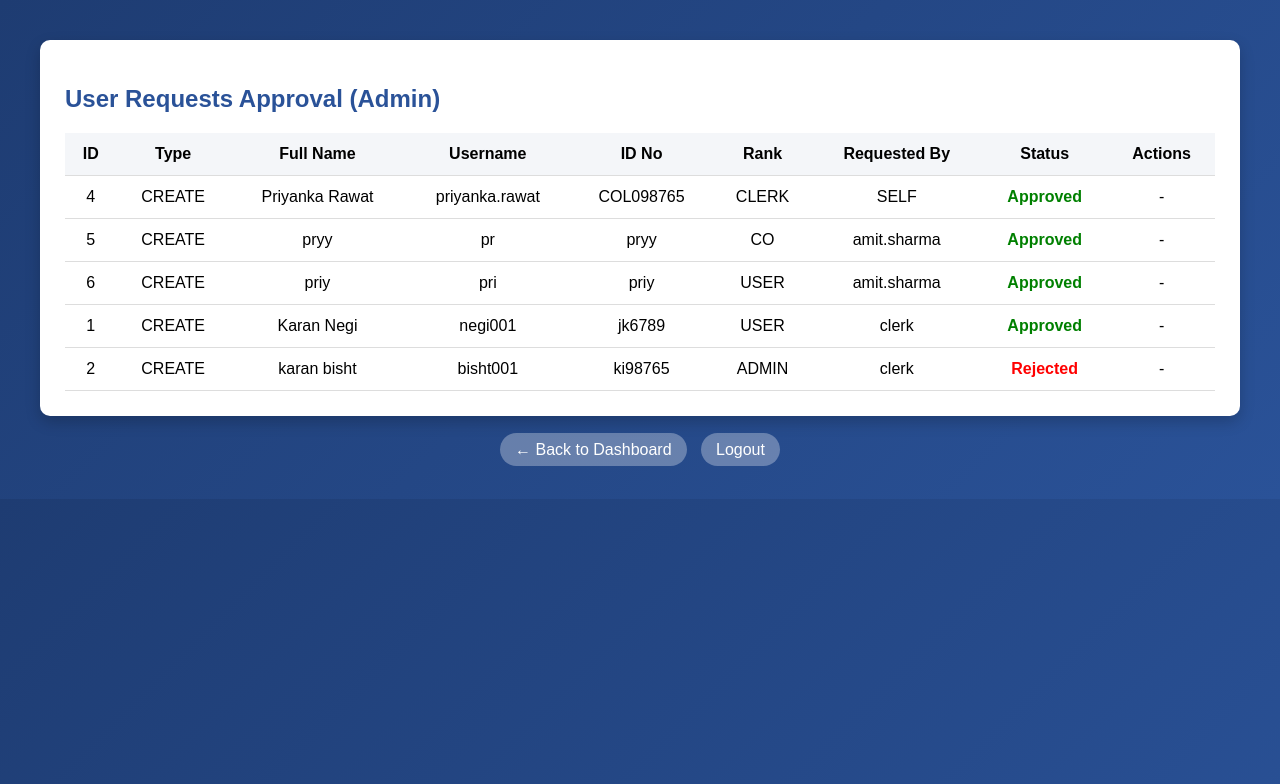
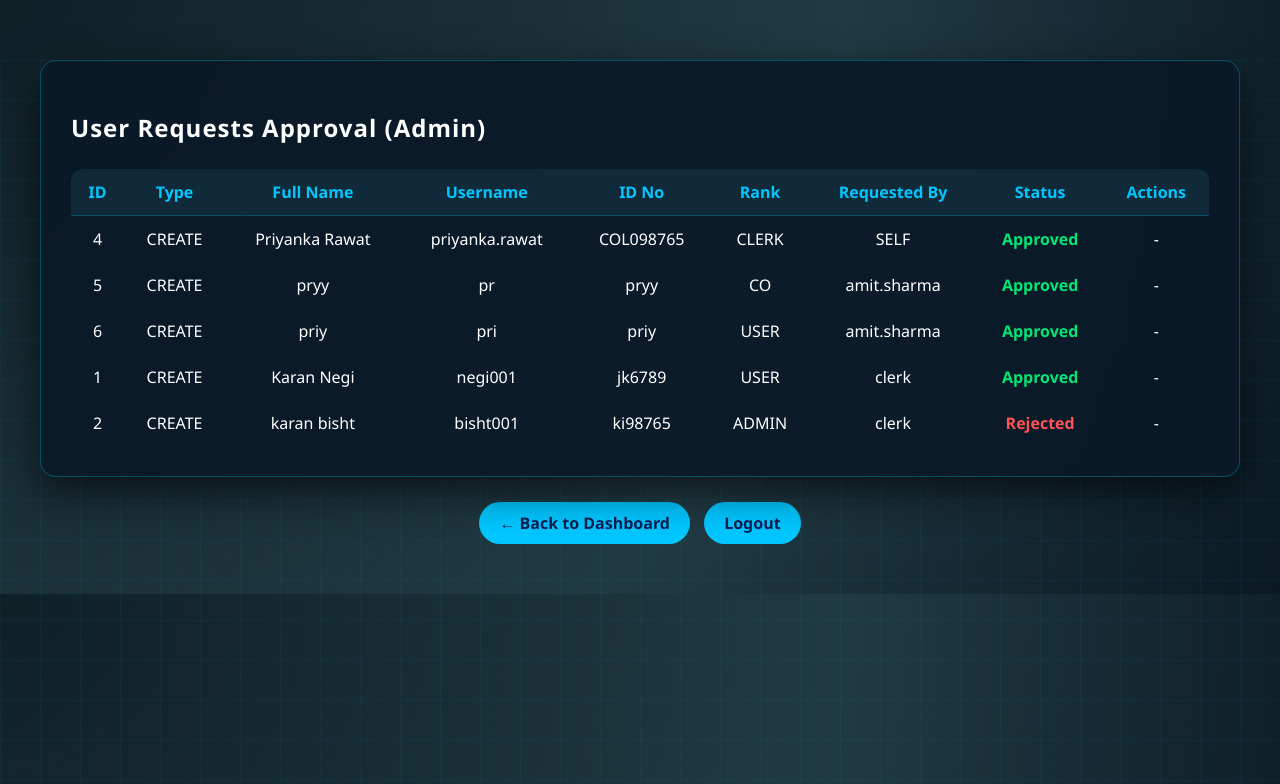
Before and after one commit to priyankahub/IT_ASSET_MANAGEMENT, a PHP site: page /admin/approve_user_requests.php in a window 1280 px wide. Shown: the top 784 px of the page. Run offline with PHP 8.4, Linux system fonts and the light colour scheme; a user stored in the database is signed in; data comes from the database, SQL or seed files in the repository.

Commit message:
approve user requester admin

```diff
--- a/admin/approve_user_requests.php
+++ b/admin/approve_user_requests.php
@@ -115,78 +115,200 @@ $requests = mysqli_query($conn,"
 <title>User Requests Approval</title>
 
 <style>
+
+/* ================= BODY ================= */
 body{
     margin:0;
-    font-family:Arial,sans-serif;
-    background:linear-gradient(135deg,#1e3c72,#2a5298);
+    font-family:'Segoe UI',sans-serif;
+    background:
+        radial-gradient(circle at top left,#0f2027,#203a43 60%,#0a1923);
+    color:#fff;
 }
+
+/* Tech Grid */
+body::before{
+    content:"";
+    position:fixed;
+    width:100%;
+    height:100%;
+    background-image:
+        linear-gradient(rgba(0,198,255,0.05) 1px, transparent 1px),
+        linear-gradient(90deg, rgba(0,198,255,0.05) 1px, transparent 1px);
+    background-size:40px 40px;
+    pointer-events:none;
+}
+
+/* ================= CONTAINER ================= */
 .container{
     width:95%;
     max-width:1200px;
-    margin:40px auto;
+    margin:60px auto;
 }
+
+/* ================= CARD ================= */
 .card{
-    background:#fff;
-    padding:25px;
-    border-radius:10px;
-    box-shadow:0 6px 15px rgba(0,0,0,.2);
+    background:rgba(10,25,40,0.9);
+    padding:30px;
+    border-radius:16px;
+    box-shadow:0 15px 40px rgba(0,0,0,0.6);
+    border:1px solid rgba(0,198,255,0.3);
+    backdrop-filter:blur(8px);
+    transition:0.3s;
 }
+
+.card:hover{
+    box-shadow:0 20px 50px rgba(0,0,0,0.8);
+}
+
+/* ================= TITLE ================= */
 h2{
-    color:#2a5298;
+    color:#ffffff;
+    letter-spacing:1px;
 }
+
+/* ================= TABLE ================= */
 table{
     width:100%;
     border-collapse:collapse;
-    margin-top:20px;
+    margin-top:25px;
+    overflow:hidden;
+    border-radius:12px;
 }
+
 th,td{
     padding:12px;
-    border-bottom:1px solid #ddd;
     text-align:center;
 }
+
 th{
-    background:#f4f6f9;
+    background:#102a3a;
+    color:#00c6ff;
+    font-weight:600;
+    border-bottom:1px solid rgba(0,198,255,0.3);
 }
-.status-pending{color:#ff9800;font-weight:bold;}
-.status-approved{color:green;font-weight:bold;}
-.status-rejected{color:red;font-weight:bold;}
+
+tr{
+    transition:0.3s ease;
+}
+
+tr:hover{
+    background:rgba(0,198,255,0.08);
+    box-shadow:inset 0 0 15px rgba(0,198,255,0.2);
+}
+
+/* ================= STATUS ================= */
+.status-pending{
+    color:#ffb74d;
+    font-weight:bold;
+}
+
+.status-approved{
+    color:#00e676;
+    font-weight:bold;
+}
+
+.status-rejected{
+    color:#ff5252;
+    font-weight:bold;
+}
+
+/* ================= BUTTONS ================= */
 button{
-    padding:6px 10px;
+    padding:6px 12px;
     border:none;
-    border-radius:5px;
+    border-radius:6px;
     cursor:pointer;
+    font-weight:bold;
+    transition:0.3s ease;
 }
-.approve{background:#28a745;color:white;}
-.reject{background:#dc3545;color:white;}
-.update{background:#ffc107;}
-.save{background:#007bff;color:white;}
+
+.approve{
+    background:#00c853;
+    color:#001f54;
+}
+
+.approve:hover{
+    box-shadow:0 0 12px rgba(0,200,83,0.8);
+    transform:translateY(-2px);
+}
+
+.reject{
+    background:#d32f2f;
+    color:white;
+}
+
+.reject:hover{
+    box-shadow:0 0 12px rgba(211,47,47,0.8);
+    transform:translateY(-2px);
+}
+
+.update{
+    background:#ffb300;
+    color:#001f54;
+}
+
+.update:hover{
+    box-shadow:0 0 12px rgba(255,179,0,0.8);
+}
+
+.save{
+    background:#00c6ff;
+    color:#001f54;
+}
+
+.save:hover{
+    box-shadow:0 0 12px rgba(0,198,255,0.8);
+}
+
+/* ================= INPUTS ================= */
 input,select{
     padding:6px;
+    border-radius:6px;
+    border:1px solid rgba(0,198,255,0.4);
+    background:#102a3a;
+    color:white;
 }
+
+input:focus,select:focus{
+    outline:none;
+    box-shadow:0 0 8px rgba(0,198,255,0.7);
+}
+
+/* ================= SUCCESS ================= */
 .success{
-    background:#c8e6c9;
-    padding:10px;
-    margin-top:10px;
-    border-radius:5px;
+    background:#102f44;
+    padding:12px;
+    margin-top:15px;
+    border-left:4px solid #00c6ff;
+    border-radius:6px;
 }
+
+/* ================= FOOTER ================= */
+.footer{
+    margin-top:35px;
+    text-align:center;
+}
+
+.footer a{
+    text-decoration:none;
+    padding:10px 20px;
+    border-radius:25px;
+    background:#00c6ff;
+    color:#001f54;
+    margin:5px;
+    font-weight:bold;
+    transition:0.3s;
+}
+
+.footer a:hover{
+    background:#0099cc;
+    box-shadow:0 5px 20px rgba(0,198,255,0.8);
+}
+
 .actions form{
     display:inline;
 }
-.footer{
-    margin-top:25px;
-    text-align:center;
-}
-.footer a{
-    text-decoration:none;
-    padding:8px 15px;
-    border-radius:20px;
-    background:rgba(255,255,255,0.3);
-    color:white;
-    margin:5px;
-}
-.footer a:hover{
-    background:rgba(255,255,255,0.5);
-}
+
 </style>
 </head>
 
```
